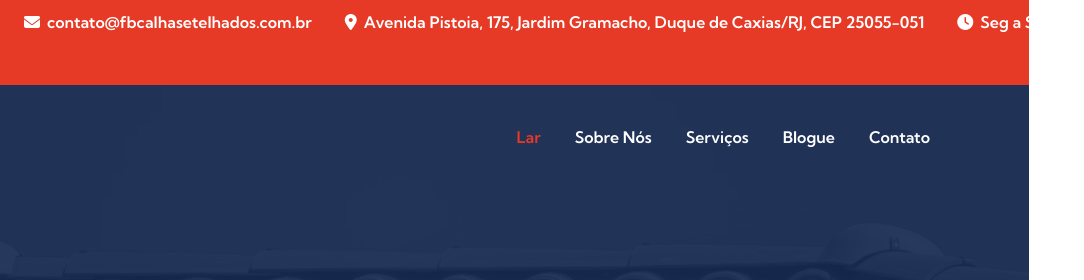
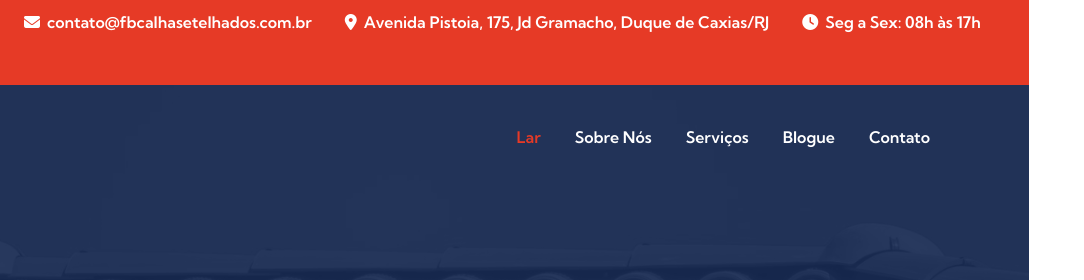
Before and after one commit to alexis-developers/FS-Calhas-e-Telhados, a plain HTML site: page about.html in a window 1280 px wide. Shown: the top 280 px of the page, 251-1335 px from the left, 1084 px wide, since content can reach past the window. Drawn offline with Linux system fonts and the light colour scheme.

Commit message:
Abrevia bairro e remove CEP do cabeçalho superior

```diff
--- a/about.html
+++ b/about.html
@@ -57,7 +57,7 @@
 <div class="te-header-contact-info">
 <span><a href="https://wa.me/5521968752021"><i class="fa-solid fa-phone"></i>+55 21 96875-2021</a> </span>
 <span><a href="mailto:contato@fbcalhasetelhados.com.br"><i class="fa-solid fa-envelope"></i>contato@fbcalhasetelhados.com.br</a> </span>
-<span><i class="fa-solid fa-location-dot"></i>Avenida Pistoia, 175, Jardim Gramacho, Duque de Caxias/RJ, CEP 25055-051</span>
+<span><i class="fa-solid fa-location-dot"></i>Avenida Pistoia, 175, Jd Gramacho, Duque de Caxias/RJ</span>
 <span><i class="fa-solid fa-clock"></i>Seg a Sex: 08h às 17h</span>
 </div>
 </div>
```
Also changed, not shown: blog-details.html (+1 -1 lines), blog.html (+1 -1 lines), contact.html (+1 -1 lines), service-details.html (+1 -1 lines), service.html (+1 -1 lines), team-details.html (+1 -1 lines), team-member.html (+1 -1 lines).
